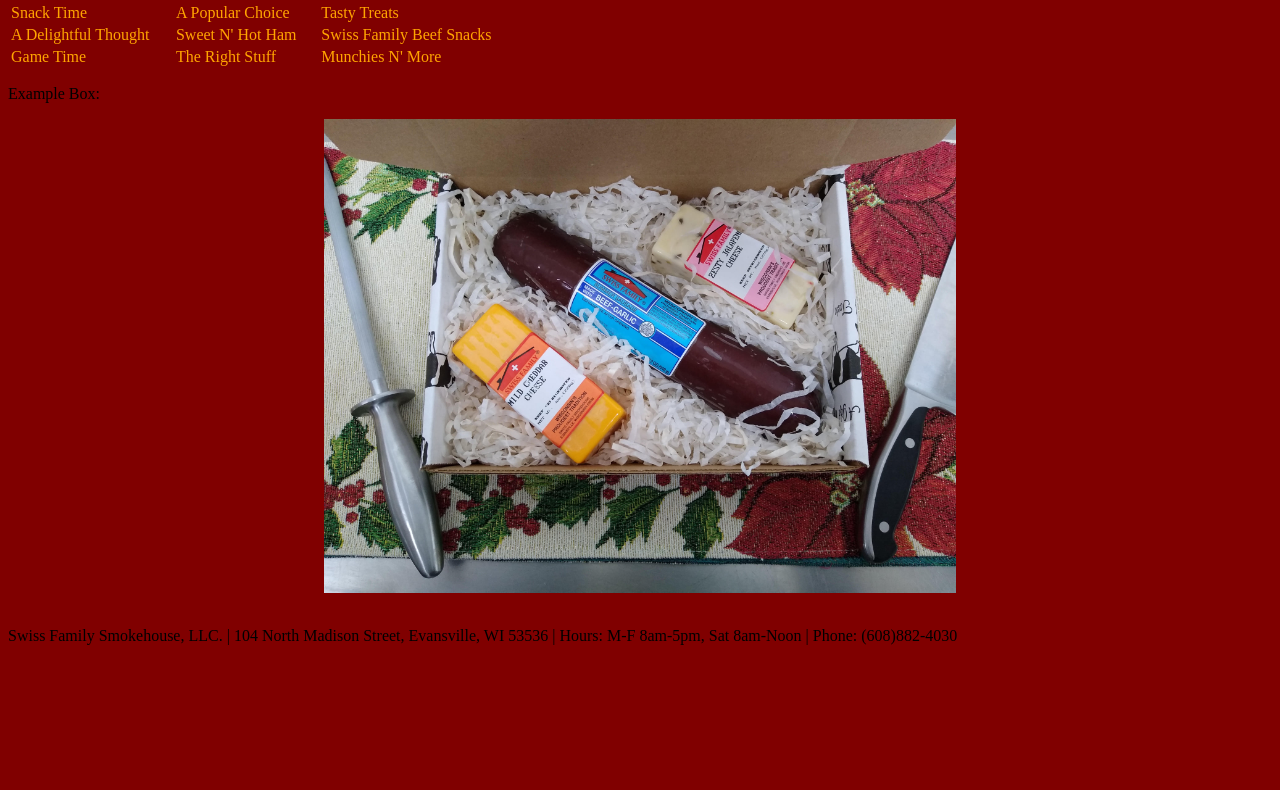
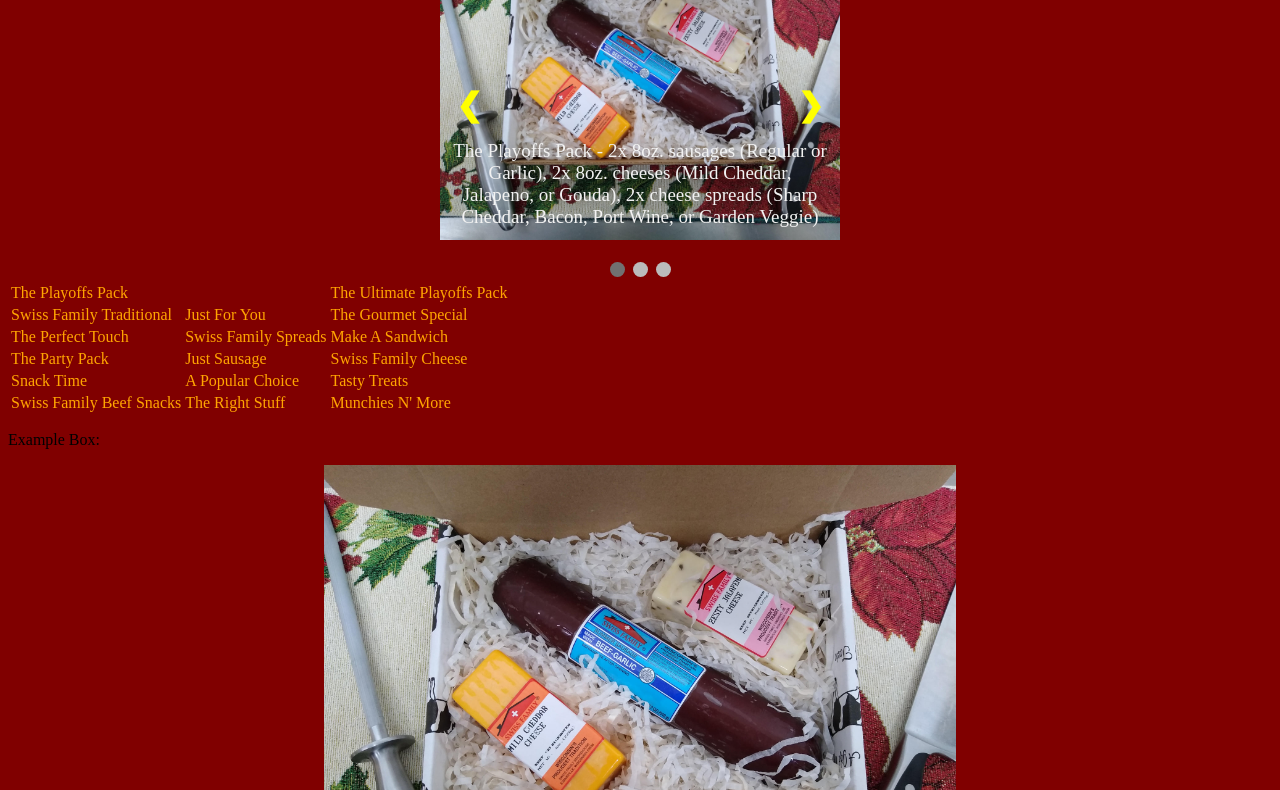
Before and after one commit to swissfamilysmokehouse/swissfamilysmokehouse.github.io, a plain HTML site: page giftboxes.html in a window 1280 px wide. Shown: the part 248-1038 px from the top of the page. Before the commit the page ends 909 px from the top, so only its background shows below. Drawn offline with Linux system fonts and the light colour scheme.

Commit message:
Add slideshow to giftboxes and extract css

```diff
--- /dev/null
+++ b/css/default.css
@@ -0,0 +1,97 @@
+h1 {text-align: center;}
+img.header {
+    padding: 0;
+    display: block;
+    margin: 0 auto;
+    max-height: 50%;
+    max-width: 50%;
+}
+
+
+* {box-sizing:border-box}
+
+/* Slideshow container */
+.slideshow-container {
+  max-width: 400px;
+  position: relative;
+  margin: auto;
+}
+
+/* Hide the images by default */
+.mySlides {
+  display: none;
+}
+
+/* Next & previous buttons */
+.prev, .next {
+  cursor: pointer;
+  position: absolute;
+  top: 50%;
+  width: auto;
+  margin-top: -22px;
+  padding: 16px;
+  color: yellow;
+  font-weight: bold;
+  font-size: 32px;
+  transition: 0.6s ease;
+  border-radius: 0 3px 3px 0;
+  user-select: none;
+}
+
+/* Position the "next button" to the right */
+.next {
+  right: 0;
+  border-radius: 3px 0 0 3px;
+}
+
+/* On hover, add a black background color with a little bit see-through */
+.prev:hover, .next:hover {
+  background-color: rgba(0,0,0,0.8);
+}
+
+/* Caption text */
+.text {
+  color: #f2f2f2;
+  font-size: 19px;
+  padding: 8px 12px;
+  position: absolute;
+  bottom: 8px;
+  width: 100%;
+  text-align: center;
+}
+
+/* Number text (1/3, price etc) */
+.numbertext {
+  color: yellow;
+  font-size: 32px;
+  padding: 8px 12px;
+  position: absolute;
+  top: 0;
+}
+
+/* The dots/bullets/indicators */
+.dot {
+  cursor: pointer;
+  height: 15px;
+  width: 15px;
+  margin: 0 2px;
+  background-color: #bbb;
+  border-radius: 50%;
+  display: inline-block;
+  transition: background-color 0.6s ease;
+}
+
+.active, .dot:hover {
+  background-color: #717171;
+}
+
+/* Fading animation */
+.fade {
+  animation-name: fade;
+  animation-duration: 1.5s;
+}
+
+@keyframes fade {
+  from {opacity: .4}
+  to {opacity: 1}
+}
--- a/giftboxes.html
+++ b/giftboxes.html
@@ -1,25 +1,84 @@
 <!DOCTYPE html>
 <html>
 <head>
-<style>
-h1 {text-align: center;}
-img.header {
-    padding: 0;
-    display: block;
-    margin: 0 auto;
-    max-height: 50%;
-    max-width: 50%;
-}
-</style>
+<link href="css/default.css" rel="stylesheet" type="text/css">
 </head>
 <body style="background-color:maroon;">
 <h1 style="color:Orange;">Under Construction...Gift Boxes</h1>
-<h2 style="color:White;">	We have a variety of gift boxes available. Please give us a call at (608)882-4030 to order yours today!</h2>
+<h2 style="color:White;">	We have a variety of gift boxes available. Please give us a call at (608)882-4030 or stop by the shop during business hours to order yours today!</h2>
 
 <p><a href="cheese.html">Cheese</a>&nbsp&nbsp
 <a href="meat.html">Meat</a>&nbsp&nbsp
 <a href="index.html">Home</a>
 </p>
+
+<!-- Slideshow container -->
+<div class="slideshow-container">
+
+  <!-- Full-width images with number and caption text -->
+  <div class="mySlides fade">
+    <div class="numbertext">$25</div>
+    <img src="images/exampleBox.jpg" style="width:100%">
+    <div class="text">The Playoffs Pack - 2x 8oz. sausages (Regular or Garlic), 2x 8oz. cheeses (Mild Cheddar, Jalapeno, or Gouda), 2x cheese spreads (Sharp Cheddar, Bacon, Port Wine, or Garden Veggie)</div>
+  </div>
+
+  <div class="mySlides fade">
+    <div class="numbertext">$45</div>
+    <img src="images/exampleBox.jpg" style="width:100%">
+    <div class="text">The Ultimate Playoffs Pack -  2x 22oz. Smoked Beef Sticks, 2x 8oz. sausages (Regular or Garlic), 2x 8oz. cheeses (Mild Cheddar, Jalapeno, Gouda), 4x cheese spreads (Sharp Cheddar, Bacon, Port Wine, Garden Veggie</div>
+  </div>
+
+  <div class="mySlides fade">
+    <div class="numbertext">3 / 3</div>
+    <img src="images/exampleBox.jpg" style="width:100%">
+    <div class="text">Example Box</div>
+  </div>
+
+  <!-- Next and previous buttons -->
+  <a class="prev" onclick="plusSlides(-1)">&#10094;</a>
+  <a class="next" onclick="plusSlides(1)">&#10095;</a>
+</div>
+<br>
+
+<!-- The dots/circles -->
+<div style="text-align:center">
+  <span class="dot" onclick="currentSlide(1)"></span>
+  <span class="dot" onclick="currentSlide(2)"></span>
+  <span class="dot" onclick="currentSlide(3)"></span>
+</div>
+
+
+<script>
+let slideIndex = 1;
+showSlides(slideIndex);
+
+function plusSlides(n) {
+  showSlides(slideIndex += n);
+}
+
+function currentSlide(n) {
+  showSlides(slideIndex = n);
+}
+
+function showSlides(n) {
+  let i;
+  let slides = document.getElementsByClassName("mySlides");
+  let dots = document.getElementsByClassName("dot");
+  if (n > slides.length) {slideIndex = 1}
+  if (n < 1) {slideIndex = slides.length}
+  for (i = 0; i < slides.length; i++) {
+    slides[i].style.display = "none";
+  }
+  for (i = 0; i < dots.length; i++) {
+    dots[i].className = dots[i].className.replace(" active", "");
+  }
+  slides[slideIndex-1].style.display = "block";
+  dots[slideIndex-1].className += " active";
+}
+</script>
+
+
+
 
 <table style="color:Orange;">
 <tr>
@@ -48,11 +107,7 @@ img.header {
 <td>Tasty Treats</td>
 </tr>
 <tr>
-<td>A Delightful Thought</td>
-<td>Sweet N' Hot Ham</td>
 <td>Swiss Family Beef Snacks</td>
-<tr>
-<td>Game Time</td>
 <td>The Right Stuff</td>
 <td>Munchies N' More</td>
 </tr>
```
Also changed, not shown: 2 other files.
